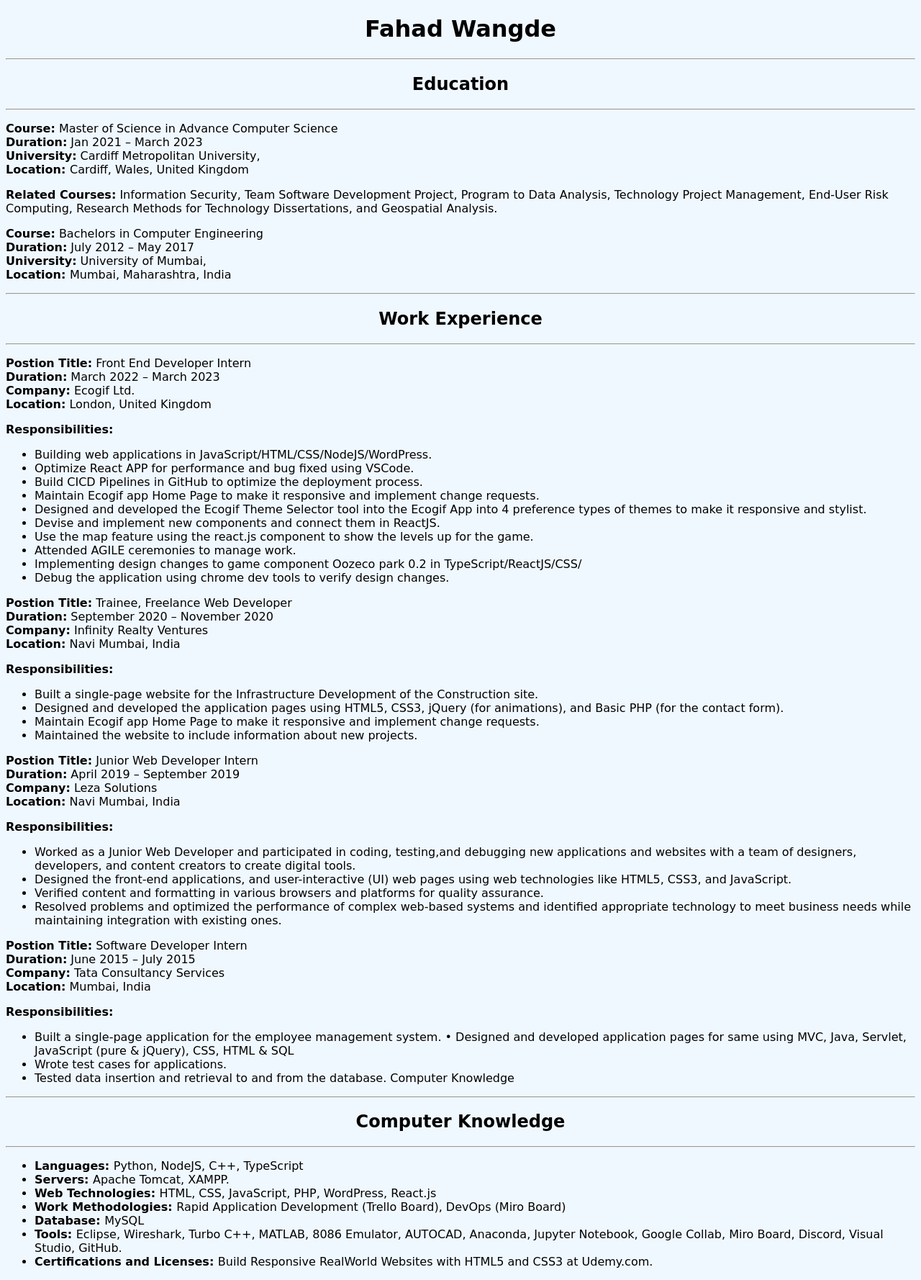
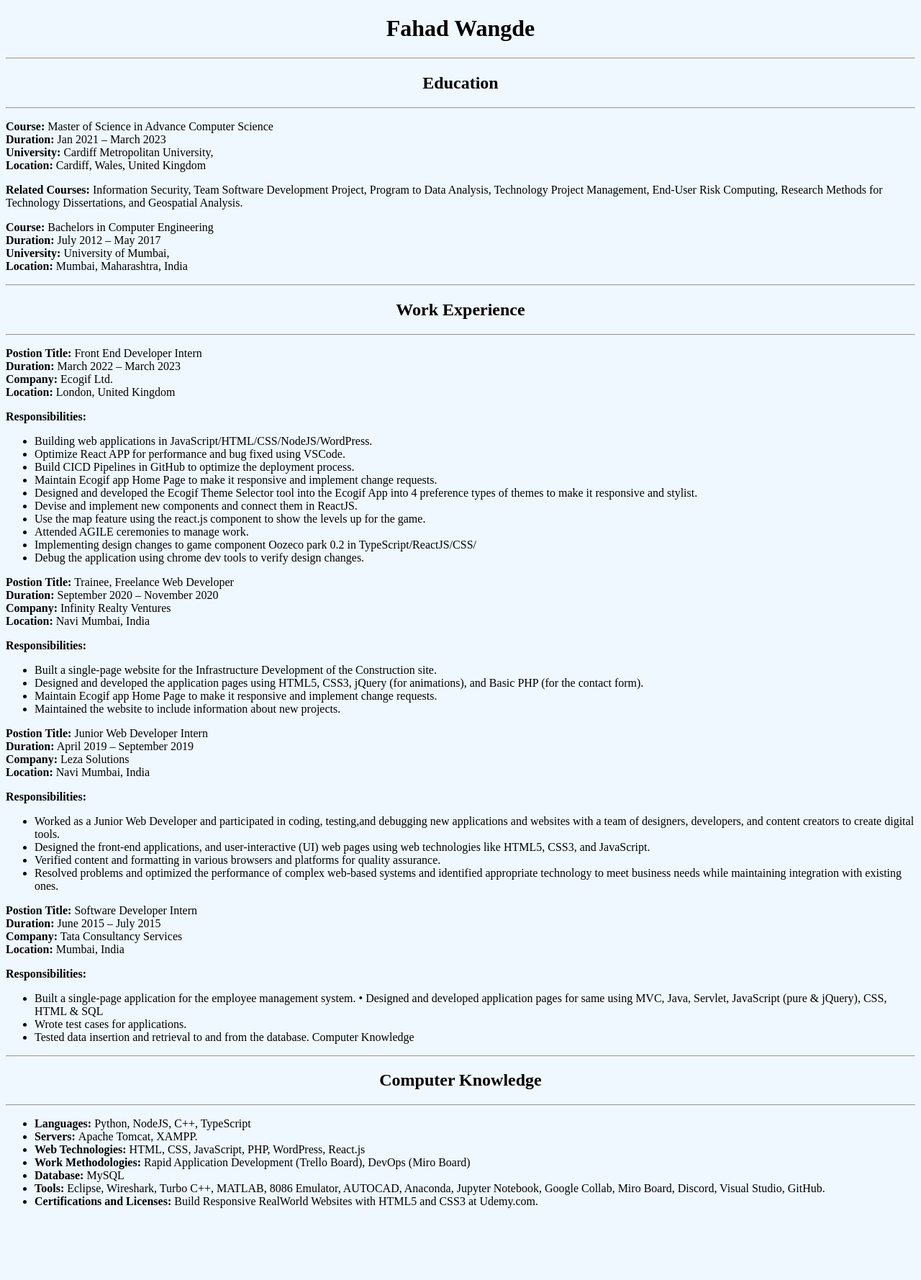
Before and after one commit to fahad56/Fahad-portfolio, a PHP site: the page made by public/CV Highlights.html in a window 1280 px wide. Shown: the whole page at 72% size. After the commit the page ends 1678 px from the top, so only its background shows below. Run offline with PHP 8.4, Linux system fonts and the light colour scheme.

Commit message:
modified changes

```diff
--- a/styles.css
+++ b/styles.css
@@ -3,8 +3,7 @@ body {
 }
 
 .container {
-    font-family: 'Kanit', sans-serif;
-    font-family: 'Sigmar',cursive;
+    font-family: 'Libre Baskerville', serif;
 
 
 }
```
